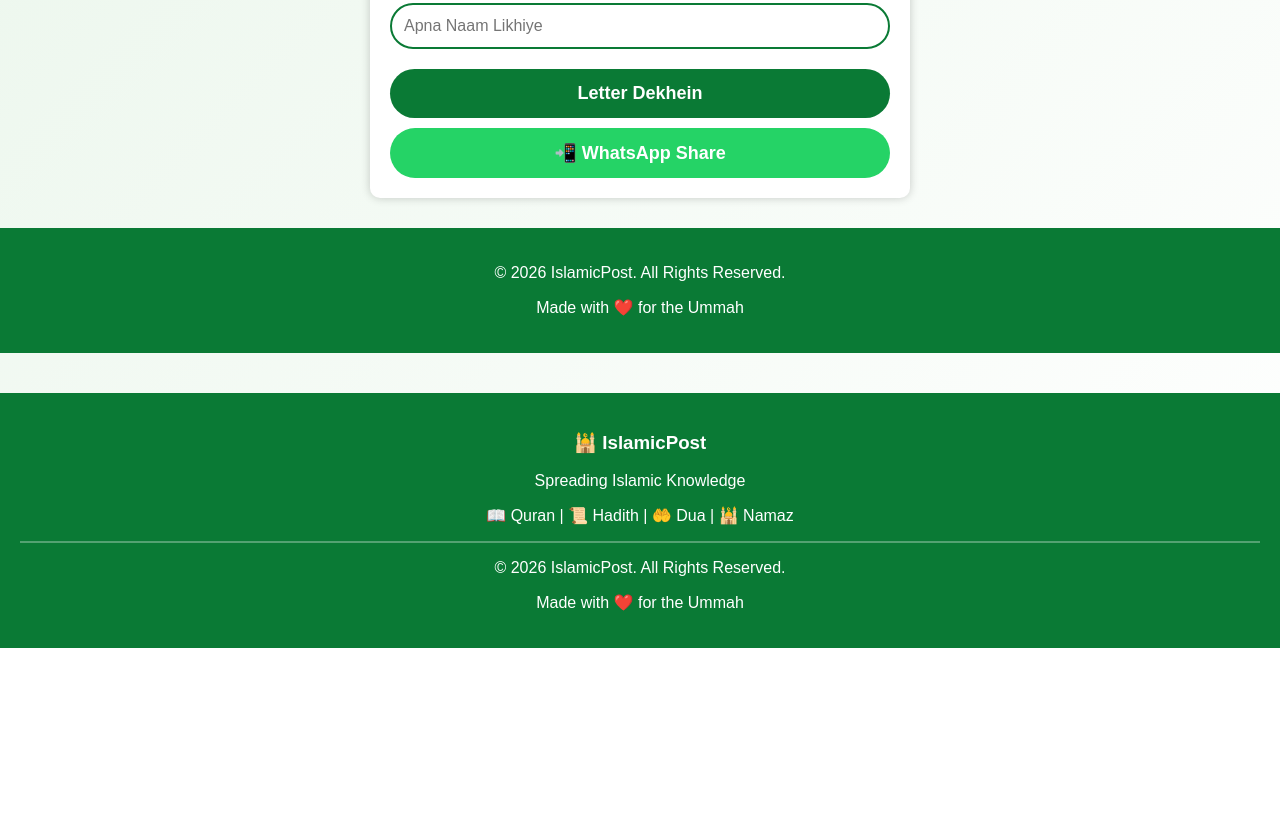
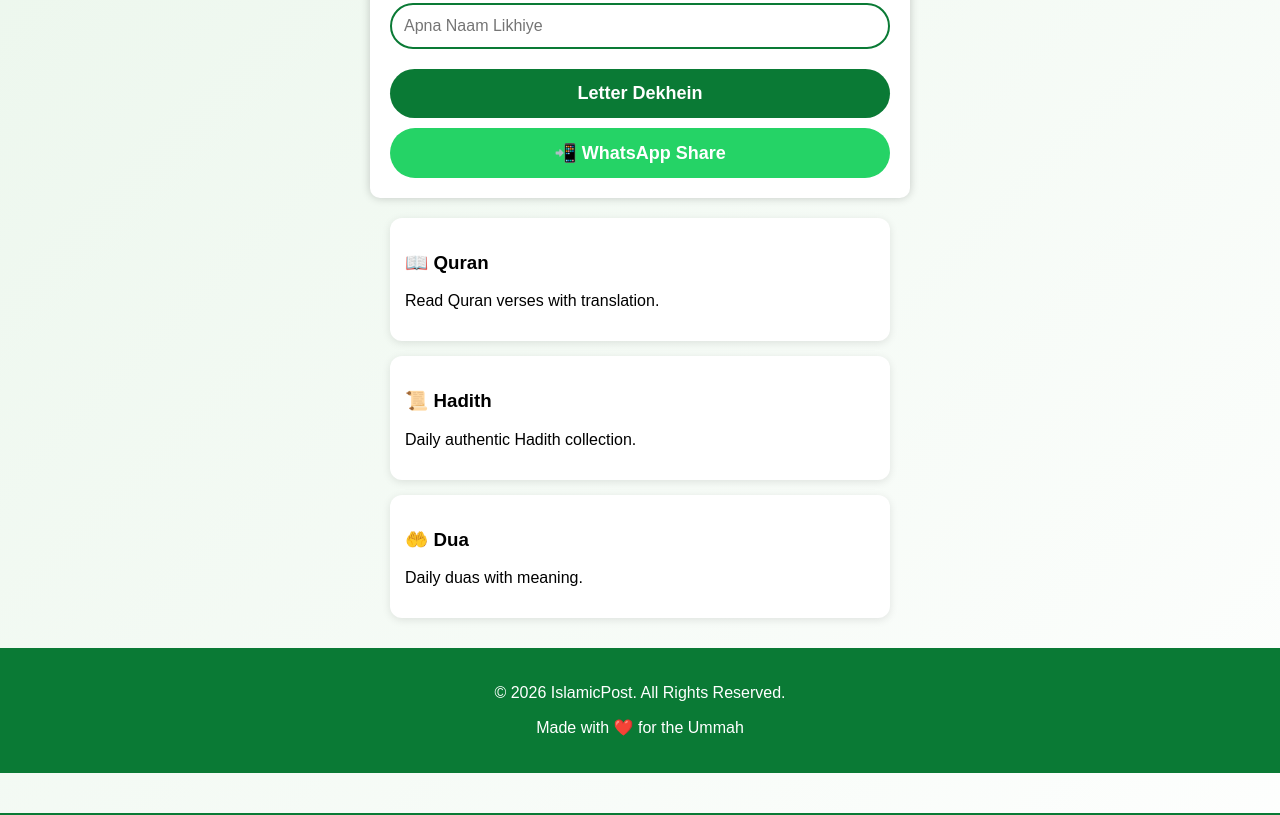
Before and after one commit to islamicpost01/IBNE-ADAM, a plain HTML site: page index.html in a window 1280 px wide. Shown: the part 643-1458 px from the top of the page. Before the commit the page ends 1291 px from the top, so only its background shows below. Drawn offline with Linux system fonts and the light colour scheme.

Commit message:
Update index.html

```diff
--- a/index.html
+++ b/index.html
@@ -92,7 +92,24 @@
 <div id="letter"></div>
 
 </div>
+<section style="width:95%;max-width:500px;margin:20px auto;">
 
+<div style="background:#fff;padding:15px;border-radius:12px;box-shadow:0 2px 8px rgba(0,0,0,.1);margin-bottom:15px;">
+<h3>📖 Quran</h3>
+<p>Read Quran verses with translation.</p>
+</div>
+
+<div style="background:#fff;padding:15px;border-radius:12px;box-shadow:0 2px 8px rgba(0,0,0,.1);margin-bottom:15px;">
+<h3>📜 Hadith</h3>
+<p>Daily authentic Hadith collection.</p>
+</div>
+
+<div style="background:#fff;padding:15px;border-radius:12px;box-shadow:0 2px 8px rgba(0,0,0,.1);margin-bottom:15px;">
+<h3>🤲 Dua</h3>
+<p>Daily duas with meaning.</p>
+</div>
+
+</section>
 <script>
     function shareWhatsApp(){
 let text = "Assalamu Alaikum! IslamicPost par Namaz ki Dawat padhiye:\nhttps://islamicpost01.github.io/IBNE-ADAM/";
```
